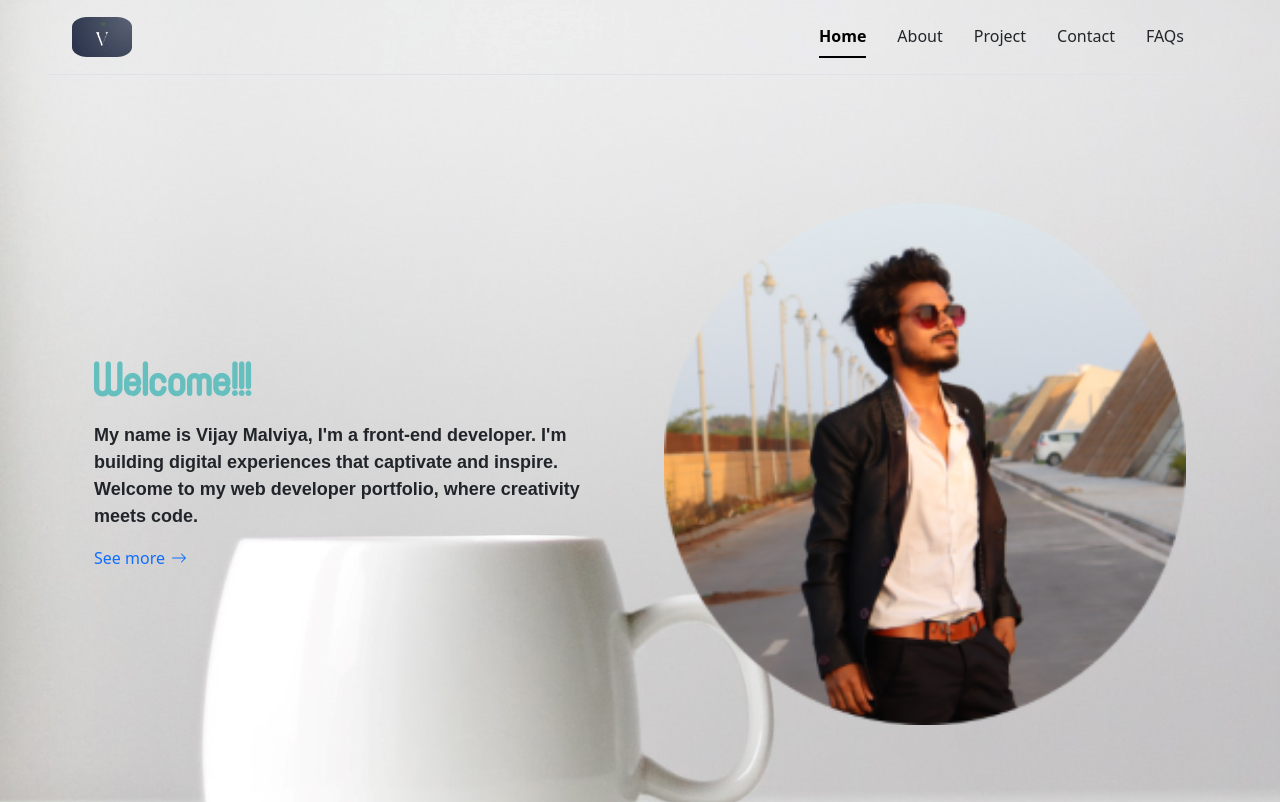
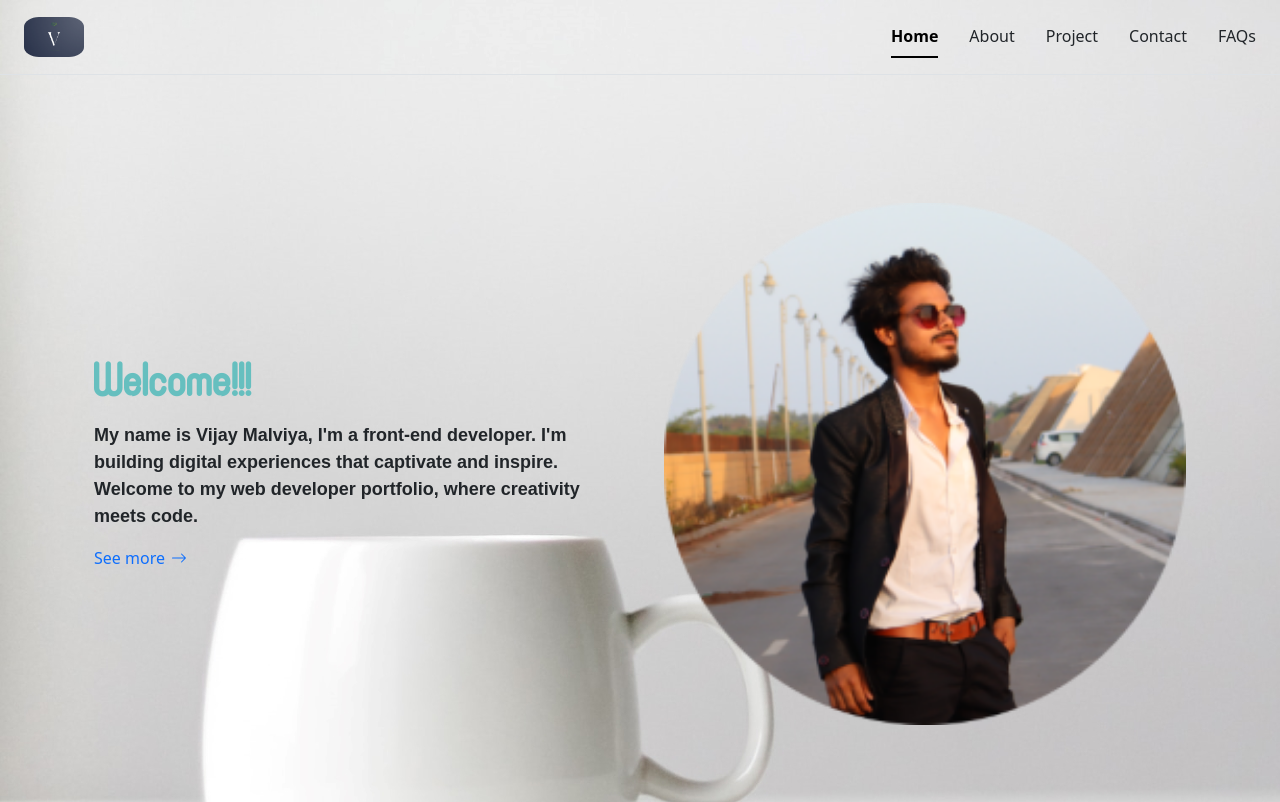
Before and after one commit to Vijay9424/Portfolio, a plain HTML site: page index.html in a window 1280 px wide. Shown: the top 802 px of the page. Drawn offline with nearby package versions, Linux system fonts and the light colour scheme; a web font is replaced by a local one.

Commit message:
Update index.html

```diff
--- a/index.html
+++ b/index.html
@@ -16,8 +16,8 @@
 </head>
 <body>
     <section class="Header ">
-    <div class=" Head_class px-5">
-        <header class="d-flex flex-wrap ps-4 pe-5  py-3 mb-2 border-bottom">
+    <div class=" Head_class">
+        <header class="d-flex flex-wrap px-4  py-3 mb-2 border-bottom">
           <a href="/" class="d-flex align-items-center mb-3 mb-md-0 me-md-auto link-body-emphasis text-decoration-none">
             <img class="mylogo " src="./Images/Logo.png" height="40" alt="Logo" >
           </a>
```
